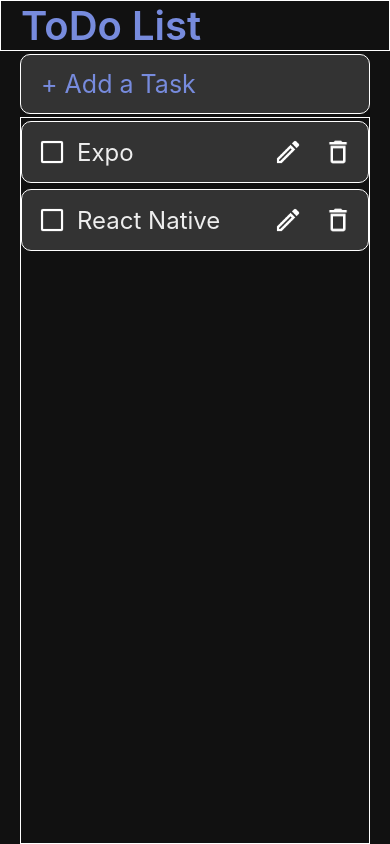
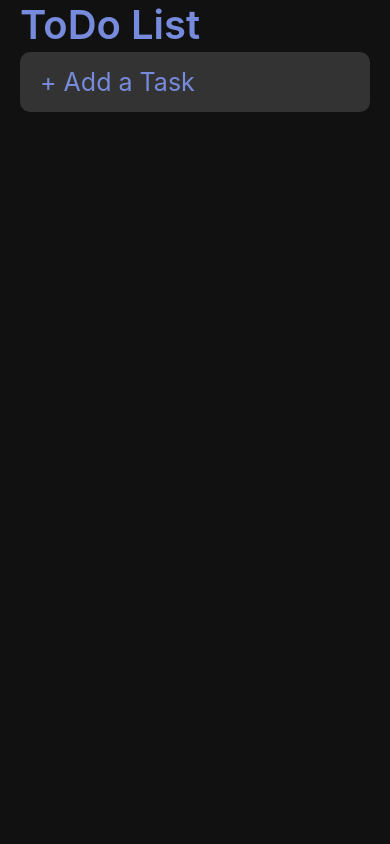
Before and after one commit to LeeSangHeon86/my-first-expo-typescript, a React Native app: screen / in a window 390 px wide. Built offline with nearby package versions, Linux system fonts and the light colour scheme.

Commit message:
20220611 12:30 todoapp 파트 완료

```diff
--- a/package.json
+++ b/package.json
@@ -18,7 +18,9 @@
     "react-native": "0.68.2",
     "react-native-web": "0.17.7",
     "styled-components": "^5.3.5",
-    "webpack-dev-server": "~3.11.0"
+    "webpack-dev-server": "~3.11.0",
+    "@react-native-async-storage/async-storage": "~1.17.3",
+    "expo-app-loading": "~2.0.0"
   },
   "devDependencies": {
     "@babel/core": "^7.12.9",
--- a/src/App.tsx
+++ b/src/App.tsx
@@ -1,10 +1,11 @@
-import React, { useState } from 'react';
-import { StatusBar, Text } from 'react-native';
+import React, { useState, useEffect } from 'react';
+import { StatusBar } from 'react-native';
 import styled, { ThemeProvider } from 'styled-components/native';
 import { theme, themeType } from './theme';
 import Input from './components/Input';
 import Task from './components/Task';
 import { useWindowDimensions } from 'react-native';
+import AsyncStorage from '@react-native-async-storage/async-storage';
 
 const Container = styled.SafeAreaView`
   flex: 1;
@@ -20,43 +21,45 @@
   width: 100%;
   align-items: flex-end;
   padding: 0 20px;
-  border: 1px solid white;
 `;
 
 const List = styled.ScrollView`
   flex: 1;
   width: ${({ width }: { width: number }) => width - 40}px;
-  border: 1px solid white;
 `;
 
 export default function App() {
   const [newTask, setNewTask] = useState('');
   const width = useWindowDimensions().width;
 
-  const tempData = {
-    '1': { id: '1', text: 'React Native', completed: false },
-    '2': { id: '2', text: 'Expo', completed: false },
-  };
+  // const tempData = {
+  //   '1': { id: '1', text: 'React Native', completed: false },
+  //   '2': { id: '2', text: 'Expo', completed: false },
+  // };
 
   type tempDataTypes = {
-    [ID: string | number]: {
-      id: string;
-      text: string;
-      completed: boolean;
-    };
-    '1': {
-      id: string;
-      text: string;
-      completed: boolean;
-    };
-    '2': {
+    [ID: string]: {
       id: string;
       text: string;
       completed: boolean;
     };
   };
 
-  const [tasks, setTasks] = useState(tempData);
+  const [tasks, setTasks] = useState({});
+
+  const storeData = async (tasks: tempDataTypes) => {
+    try {
+      await AsyncStorage.setItem('tasks', JSON.stringify(tasks));
+      setTasks(tasks);
+    } catch (e) {
+      console.log(e);
+    }
+  };
+
+  const getData = async () => {
+    const loadedData = await AsyncStorage.getItem('tasks');
+    setTasks(JSON.parse(loadedData || '{}'));
+  };
 
   const addTask = () => {
     if (newTask.length < 1) {
@@ -71,26 +74,42 @@
     alert(newTask);
     setNewTask('');
 
-    setTasks({ ...tasks, ...objectNewTask });
+    // setTasks({ ...tasks, ...objectNewTask });
+    // Async storage 사용에 따른 교체
+    storeData({ ...tasks, ...objectNewTask });
   };
 
   const deleteTask = (id: string) => {
     const currentTasks: tempDataTypes = Object.assign({}, tasks);
     delete currentTasks[id];
-    setTasks(currentTasks);
+    // setTasks(currentTasks);
+    // Async storage 사용에 따른 교체
+    storeData(currentTasks);
   };
 
   const toggleTask = (id: string) => {
     const currentTasks: tempDataTypes = Object.assign({}, tasks);
     currentTasks[id].completed = !currentTasks[id].completed;
-    setTasks(currentTasks);
+    // setTasks(currentTasks);
+    // Async storage 사용에 따른 교체
+    storeData(currentTasks);
   };
 
-  const updateTask = (item: object) => {
+  const updateTask = (item: {
+    id: string;
+    text: string;
+    completed: boolean;
+  }) => {
     const currentTasks: tempDataTypes = Object.assign({}, tasks);
     currentTasks[item.id] = item;
-    setTasks(currentTasks);
+    // setTasks(currentTasks);
+    // Async storage 사용에 따른 교체
+    storeData(currentTasks);
   };
+
+  useEffect(() => {
+    getData();
+  }, []);
 
   return (
     <ThemeProvider theme={theme}>
@@ -109,7 +128,7 @@
         <List width={width}>
           {Object.values(tasks)
             .reverse()
-            .map(item => {
+            .map((item: tempDataTypes['ID']) => {
               return (
                 <Task
                   key={item.id}
--- a/src/components/IconButton.tsx
+++ b/src/components/IconButton.tsx
@@ -1,7 +1,6 @@
 import React from 'react';
 import { TouchableOpacity, View } from 'react-native';
 import styled from 'styled-components/native';
-import { theme, themeType } from '../theme';
 
 const Icon = styled.Image`
   width: 30px;
--- a/src/components/Input.tsx
+++ b/src/components/Input.tsx
@@ -15,7 +15,6 @@
   font-size: 25px;
   background-color: ${({ theme }: themeType) => theme.itemBackground};
   color: ${({ theme }: themeType) => theme.text};
-  border: 1px solid white;
 `;
 
 type propsType = {
--- a/src/components/Task.tsx
+++ b/src/components/Task.tsx
@@ -12,7 +12,6 @@
   border-radius: 10px;
   padding: 5px;
   margin: 3px 0;
-  border: 1px solid white;
 `;
 
 const Contents = styled.Text`
@@ -32,10 +31,10 @@
 type propsType = {
   deleteTask: (id: string) => void;
   toggleTask: (id: string) => void;
-  updateTask: (item: object) => void;
+  updateTask: (item: { id: string; text: string; completed: boolean }) => void;
   item: {
+    id: string;
     text: string;
-    id: string;
     completed: boolean;
   };
 };
```
Also changed, not shown: 1 other file (tests, documents, lock files or other folders).
